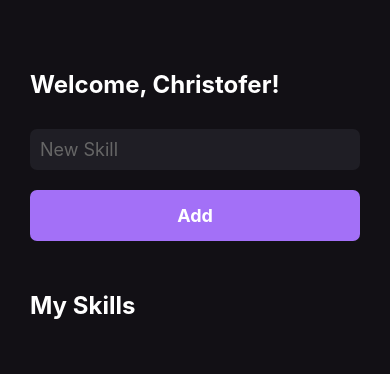
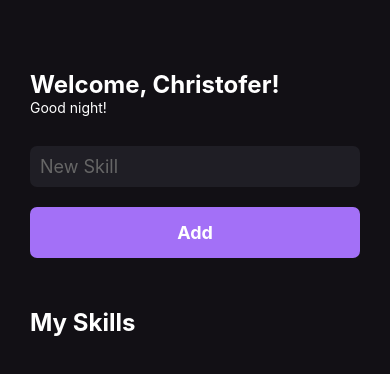
Before and after one commit to Chriszao/myskills, a React Native app: screen / in a window 390 px wide. Shown: the top 374 px of the page. Built offline with nearby package versions, Linux system fonts and the light colour scheme.

Commit message:
feat: Add useEffect hook to set greetings message

```diff
--- a/src/pages/Home.js
+++ b/src/pages/Home.js
@@ -1,4 +1,4 @@
-import React, { useState } from 'react';
+import React, { useState, useEffect } from 'react';
 import {
   FlatList,
   Platform,
@@ -13,16 +13,32 @@
 export function Home() {
   const [newSkill, setNewSkill] = useState('');
   const [mySkills, setMySkills] = useState([]);
-
+  const [greetings, setGreetings] = useState('');
 
   const handleNewSkill = () => {
     setMySkills(prevState => [...prevState, newSkill]);
   };
 
+  useEffect(() => {
+    const currentHour = new Date().getHours();
+
+    if (currentHour < 12) {
+      setGreetings('Good Morning!');
+    } else if (currentHour >= 12 && currentHour < 18) {
+      setGreetings('Good Afternoon!');
+    } else {
+      setGreetings('Good night!');
+    }
+  }, []);
+
   return (
     <View style={styles.container}>
       <Text style={styles.title}>
         Welcome, Christofer!
+      </Text>
+
+      <Text style={styles.greetings}>
+        {greetings}
       </Text>
 
       <TextInput
@@ -70,4 +86,7 @@
     marginTop: 30,
     borderRadius: 7,
   },
+  greetings: {
+    color: '#fff',
+  },
 });
```
